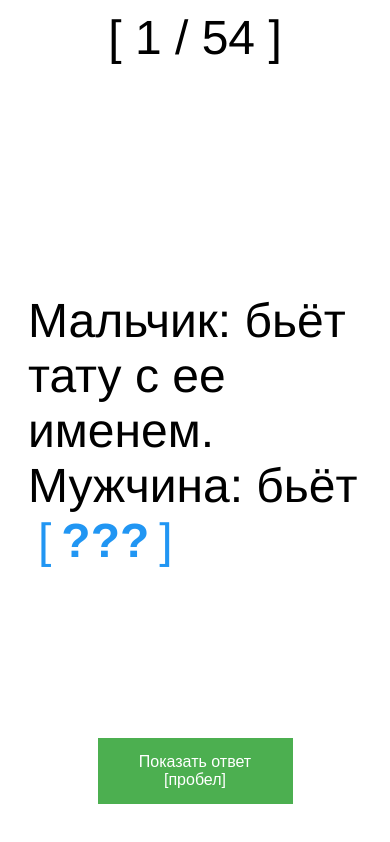
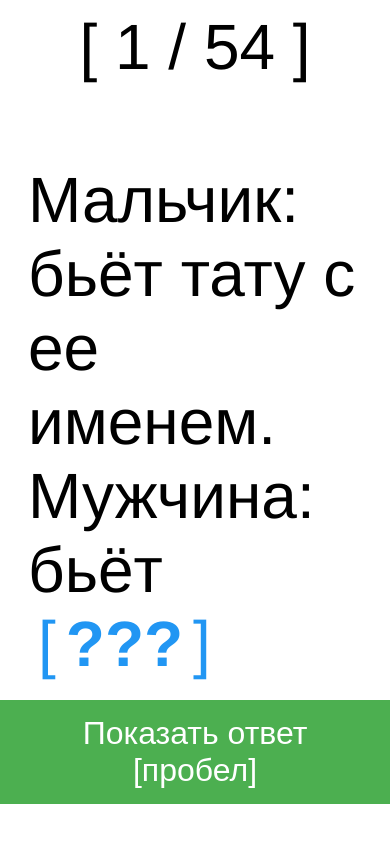
Before and after one commit to mrvlasyuk/mrvlasyuk.github.io, a plain HTML site: page guess_joke/index.html in a window 390 px wide. Drawn offline with nearby package versions, Linux system fonts and the light colour scheme.

Commit message:
improve mobile view

```diff
--- a/guess_joke/index.html
+++ b/guess_joke/index.html
@@ -21,7 +21,7 @@
     flex-direction: column;
     align-items: center;
     justify-content: center;
-    height: 100vh;
+    height: 100%;
     /* Huge and pretty font size for the title  */
     font-size: 3rem;
     font-family: "Helvetica Neue", Helvetica, Arial, sans-serif;
@@ -67,6 +67,21 @@
     /* right: 0; */
     margin: 10px;
   }
+
+/* Styles for mobile */
+@media only screen and (max-width: 600px) {
+  #app {
+    font-size: 4rem;
+  }
+  #task {
+    flex-direction: column;
+  }
+  #next_btn {
+    width: 100%;
+    font-size: 2rem;
+  }
+}
+
 </style>
 
 <script type="module">
```
